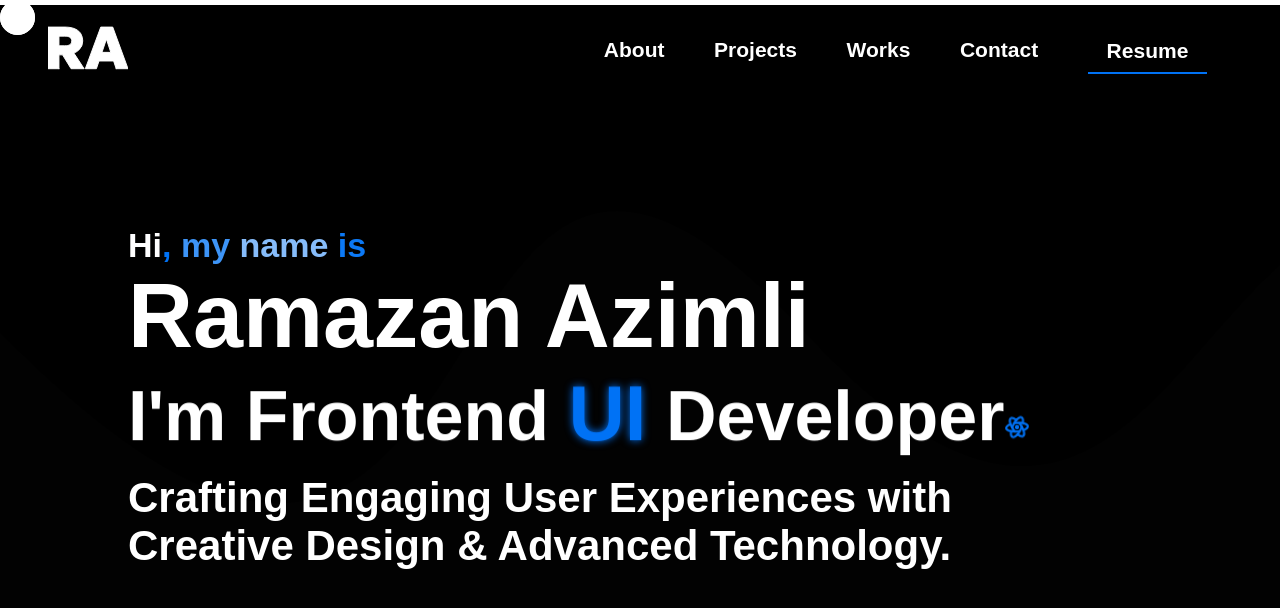
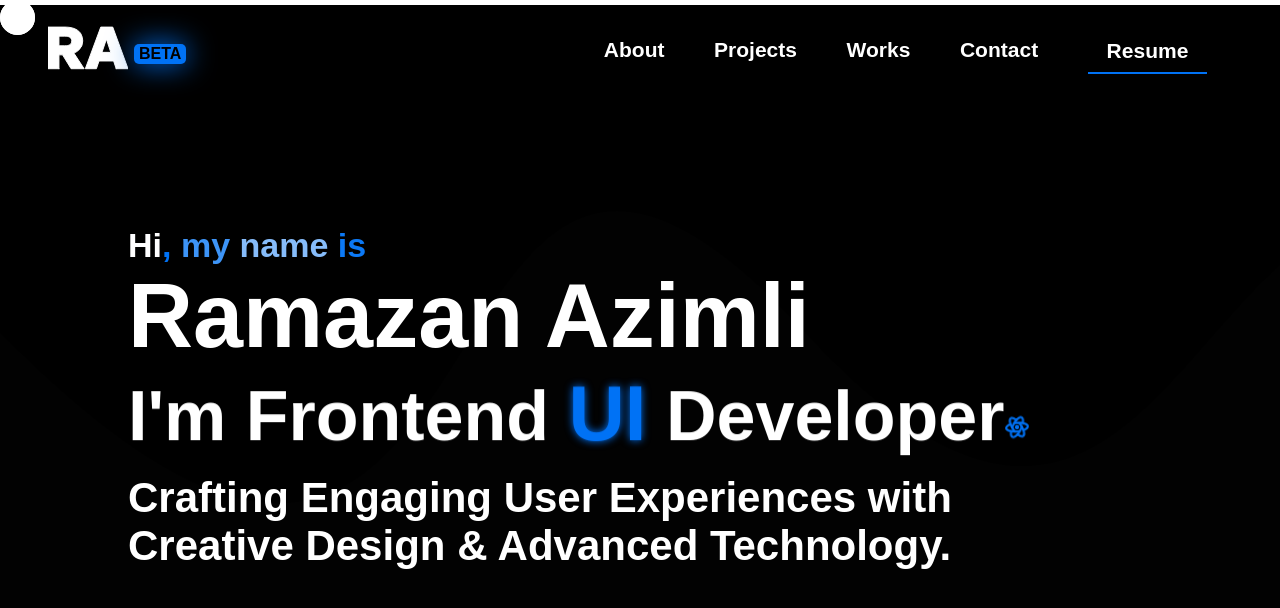
Before and after one commit to antisyst/v4.portfolio, a Next.js app: page / in a window 1280 px wide. Shown: the top 608 px of the page. Built offline with nearby package versions, Linux system fonts and the light colour scheme; a web font is replaced by a local one.

Commit message:
Update Navigation.tsx

```diff
--- a/src/components/Navigation.tsx
+++ b/src/components/Navigation.tsx
@@ -2,6 +2,7 @@ import { useEffect, useRef, useState } from "react";
 import styled from 'styled-components';
 import MainLogo from "../../logo";
 import { motion, useScroll, useSpring } from "framer-motion";
+import Link from "next/link";
 import { Fade } from "react-awesome-reveal";
 import { CgFileDocument } from 'react-icons/cg';
 import { BsPlay } from 'react-icons/bs';
@@ -62,6 +63,22 @@ const ResumeSection = styled.div `
     vertical-align: bottom;
     }
   }
+`
+const BetaTitle = styled.h4 `
+  padding: 1px 5px;
+  background: var(--var-color-component-primary);
+  color: var(--var-color-component-black);
+  display: inline-block;
+  vertical-align: top;
+  margin-top: 32px;
+  margin-left: 6px;
+  border-radius: 5px;
+  font-family: 'General Sans',sans-serif;
+  font-weight: bold;
+  filter: drop-shadow(0 0 0.9rem var(--var-color-component-primary));
+
+
+
 `
 const LogoCaption = styled.div `
    vertical-align: middle;
@@ -196,16 +213,17 @@ export default function Navigation() {
           <a href="#">
           <LogoCaption>
             <MainLogo/>
+            <BetaTitle>BETA</BetaTitle>
         </LogoCaption>
           </a>
         </Fade>
         <Fade delay={4600} triggerOnce={true} direction={"down"} cascade damping={1e-1}>
         <NavLinks>
-          <a href="#works">About</a>
+          <Link href="/about">About</Link>
           <a href="#projects">Projects</a>
           <a href="#works">Works</a>
           <a href="#contact">Contact</a>
-          <a href="https://drive.google.com/file/d/19mABVCqRszMiU4-2CNLHlvjx_i8cWlAJ/view?usp=sharing" target="_blank">Resume</a>
+          <a href="https://drive.google.com/file/d/17eT-G17nH_zTz_uU2PsaSlailE0oWzQl/view?usp=sharing" target="_blank">Resume</a>
         </NavLinks>
         </Fade>
         <ResumeSection>
@@ -213,7 +231,7 @@ export default function Navigation() {
           <BsPlay/>
           <audio ref={audioRef} src={musicUrl} />
          </button>
-         <a href="https://drive.google.com/file/d/19mABVCqRszMiU4-2CNLHlvjx_i8cWlAJ/view?usp=sharing" target="_blank">
+         <a href="https://drive.google.com/file/d/17eT-G17nH_zTz_uU2PsaSlailE0oWzQl/view?usp=sharing" target="_blank">
          <CgFileDocument/>
          </a>
         </ResumeSection>
```
